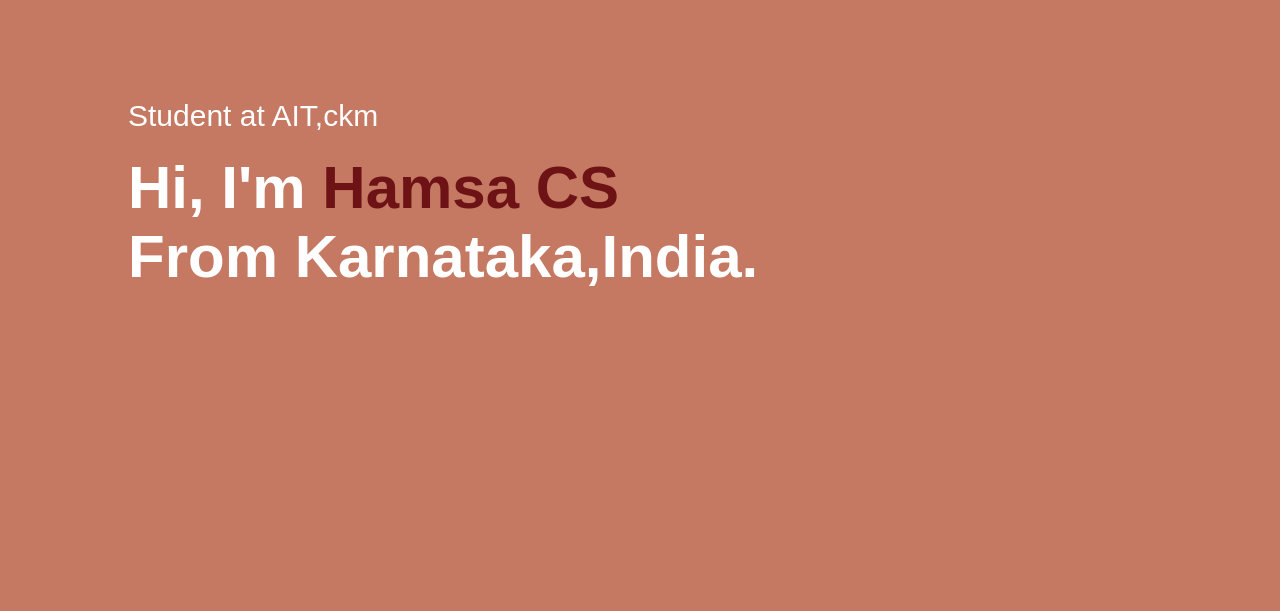
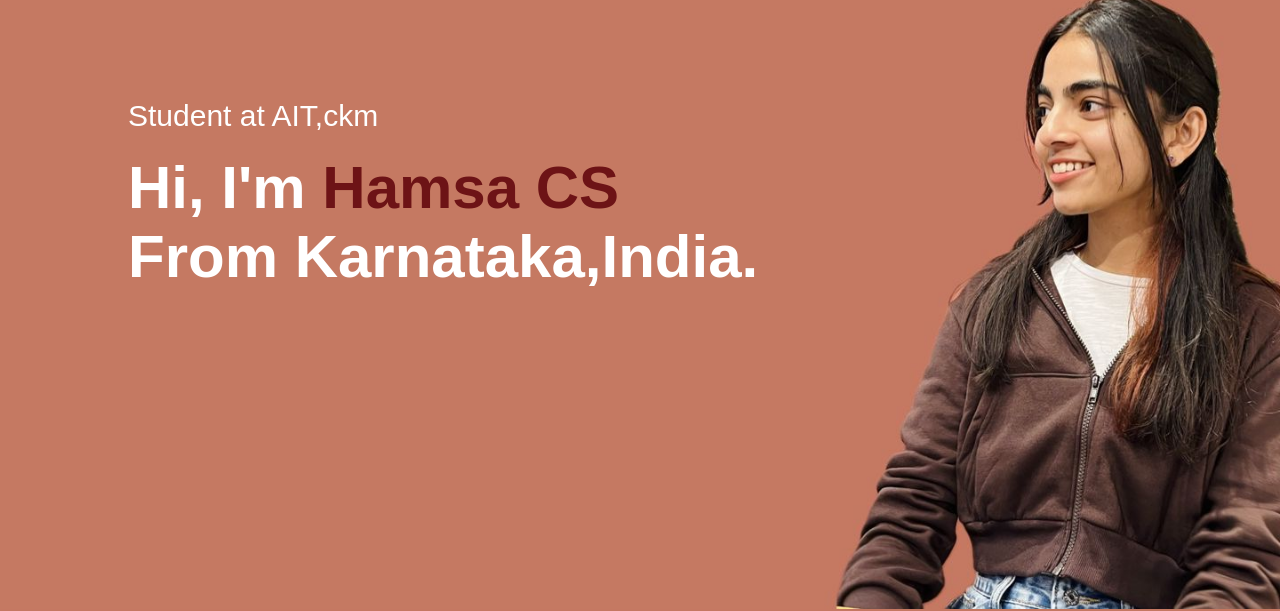
Before and after one commit to HamsaCS/HamsaCS, a plain HTML site: page index.html in a window 1280 px wide. Shown: the part 191-802 px from the top of the page. Drawn offline with Linux system fonts and the light colour scheme; files whose address does not match are found by name.

Commit message:
Update style.css

```diff
--- a/style.css
+++ b/style.css
@@ -14,7 +14,7 @@ body{
 #header{
     width: 100%;
     height: 100vh;
-    background-image: url(images/background.png.jpeg);
+    background-image: url(background.png.jpeg);
     background-size: cover;
     background-position: center;
 }
```
